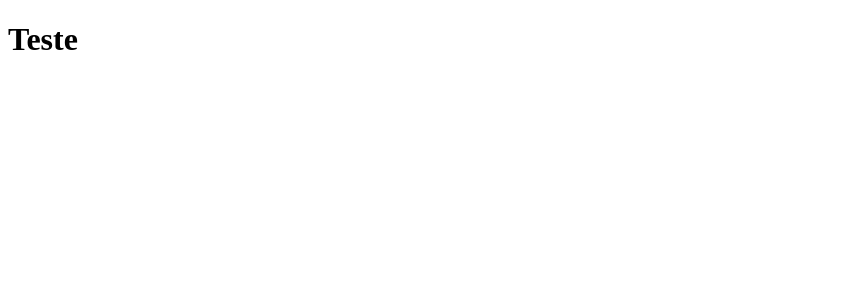
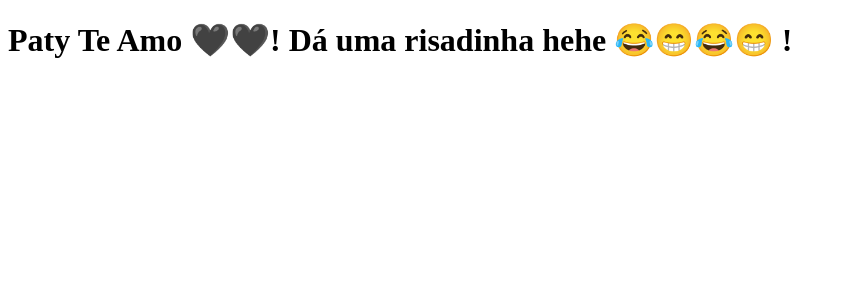
Before and after one commit to MatheusGobo/clone-tabnews, a Next.js app: page / in a window 1280 px wide. Shown: the top 300 px of the page, without its empty margins (0-845 px from the left). Built offline with nearby package versions, Linux system fonts and the light colour scheme.

Commit message:
Update index.js

```diff
--- a/pages/index.js
+++ b/pages/index.js
@@ -1,5 +1,5 @@
 function Home() {
-    return <h1>Teste</h1>
+    return <h1>Paty Te Amo 🖤🖤! Dá uma risadinha hehe 😂😁😂😁 !</h1>
 }
 
 export default Home;
```
